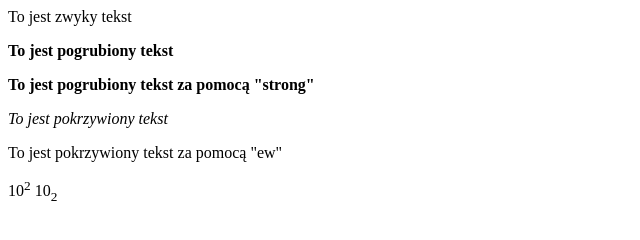
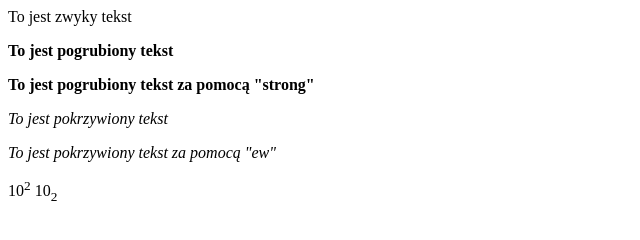
Before and after one commit to DawidNiemczuk3ti/Teksty-male-i-duze, a plain HTML site: page index.html in a window 1280 px wide. Shown: the full height of the page, 0-640 px from the left. Drawn offline with Linux system fonts and the light colour scheme.

Commit message:
Update index.html

```diff
--- a/index.html
+++ b/index.html
@@ -8,7 +8,7 @@
     <p><b> To jest pogrubiony tekst </b></p>
     <p><strong> To jest pogrubiony tekst za pomocą "strong" </strong></p>
     <p><i> To jest pokrzywiony tekst </i></p>
-    <p><ew> To jest pokrzywiony tekst za pomocą "ew" </ew></p>
+    <p><em> To jest pokrzywiony tekst za pomocą "ew" </em></p>
     10<sup>2</sup>
     10<sub>2</sub>
   </body>
```
